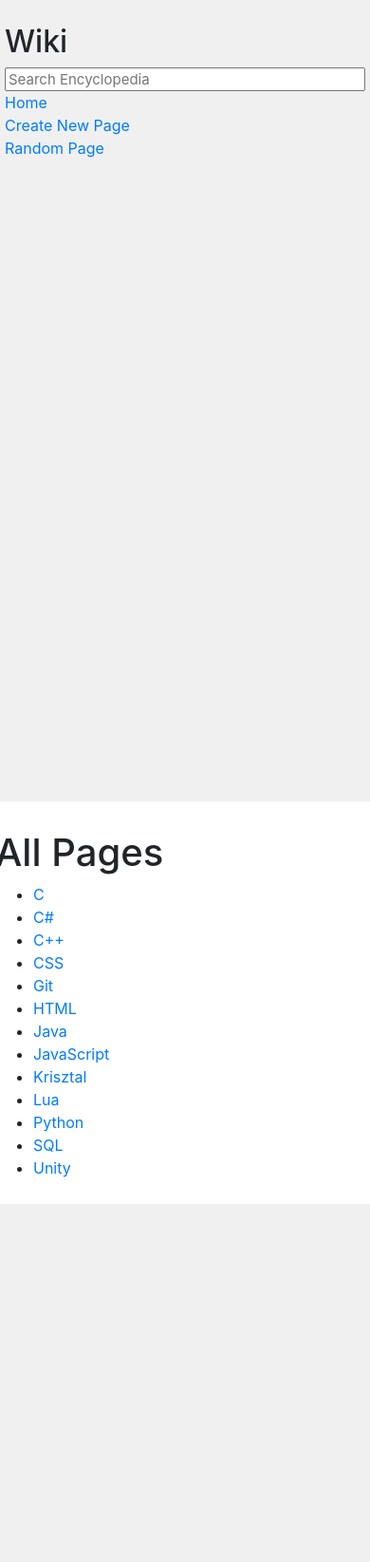
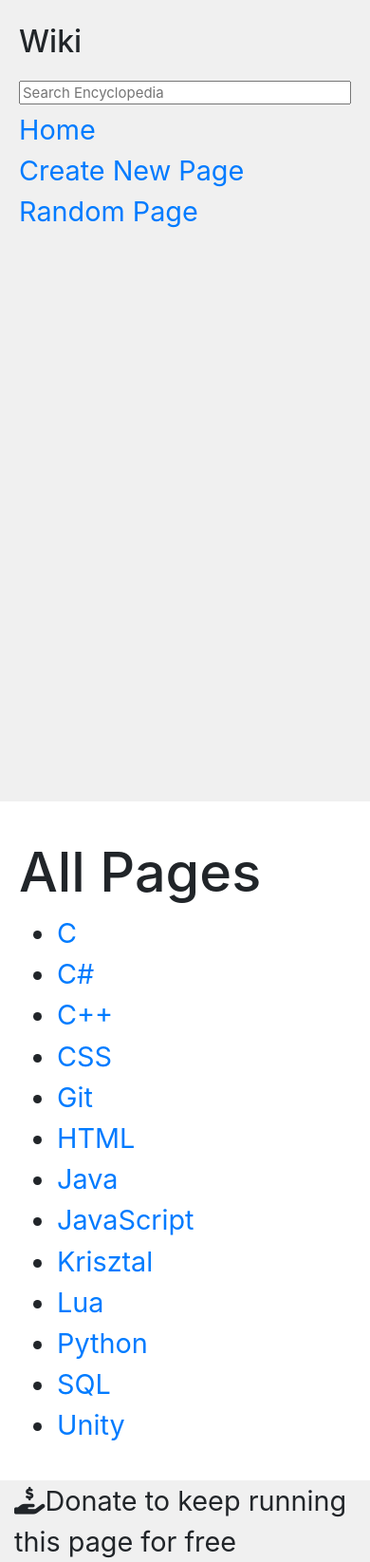
Before and after one commit to RipClaw15/Wikipedia, a Django app: page / in a window 390 px wide. Shown: the whole page at 95% size. Before the commit the page ends 1268 px from the top, so only its background shows below. Run offline with Django 3.2, Linux system fonts and the light colour scheme; some libraries are stand-ins or nearby versions.

Commit message:
a few fixes to look nicer

```diff
--- a/encyclopedia/static/encyclopedia/styles.css
+++ b/encyclopedia/static/encyclopedia/styles.css
@@ -1,6 +1,7 @@
 body {
     margin: 0;
     background-color: white;
+    font-size: 1.8em;
 }
 
 code {
@@ -10,6 +11,7 @@ code {
 h1 {
     margin-top: 0px;
     padding-top: 20px;
+    font-size: 2em;
 }
 
 textarea {
@@ -18,7 +20,8 @@ textarea {
 }
 
 .main {
-    padding: 10px;
+    padding: 20px;
+
 }
 
 .search {
--- a/encyclopedia/templates/encyclopedia/layout.html
+++ b/encyclopedia/templates/encyclopedia/layout.html
@@ -7,13 +7,14 @@
     <title>{% block title %}{% endblock %}</title>
     <link rel="stylesheet" href="https://stackpath.bootstrapcdn.com/bootstrap/4.4.1/css/bootstrap.min.css" integrity="sha384-Vkoo8x4CGsO3+Hhxv8T/Q5PaXtkKtu6ug5TOeNV6gBiFeWPGFN9MuhOf23Q9Ifjh" crossorigin="anonymous">
     <link href="{% static 'encyclopedia/styles.css' %}" rel="stylesheet">
+    <script src="https://kit.fontawesome.com/99cd413302.js" crossorigin="anonymous"></script>
 </head>
 <body>
+<div class="container-fluid">
     <div class="row">
         <div class="sidebar col-lg-2 col-md-3">
             <h2>Wiki</h2>
             <form action="{% url 'search' %}" method="get">
-
                 <input class="search" type="text" name="q" placeholder="Search Encyclopedia">
             </form>
             <div>
@@ -28,11 +29,14 @@
             {% block nav %}
             {% endblock %}
         </div>
-            <div class="main col-lg-10 col-md-9">
+
+        <div class="main col-lg-7 col-md-7">
             {% block body %}
             {% endblock %}
         </div>
+
+        <div class="col-lg-3 col-md-2" style="background-color:#f0f0f0;"><i class="fa-solid fa-hand-holding-dollar"></i>Donate to keep running this page for free</div>
     </div>
-
+</div>
 </body>
 </html>
--- a/encyclopedia/views.py
+++ b/encyclopedia/views.py
@@ -44,7 +44,8 @@ def search(request):
     if request.method == "GET":
         q = request.GET.get('q', '')
         lowercaseResults = [item.lower() for item in util.list_entries()]
-        subStrings = [item.capitalize() for item in lowercaseResults if q in item]
+        lowercase_dict = {item.lower(): item for item in util.list_entries()}
+        subStrings = [lowercase_dict[item] for item in lowercaseResults if q.lower() in item]
         if q.lower() in lowercaseResults:
             return render(request, "encyclopedia/wiki/entry.html", {
             "entry": markdown(util.get_entry(q))
```
Lines whose indentation alone changed are shown as unchanged.
